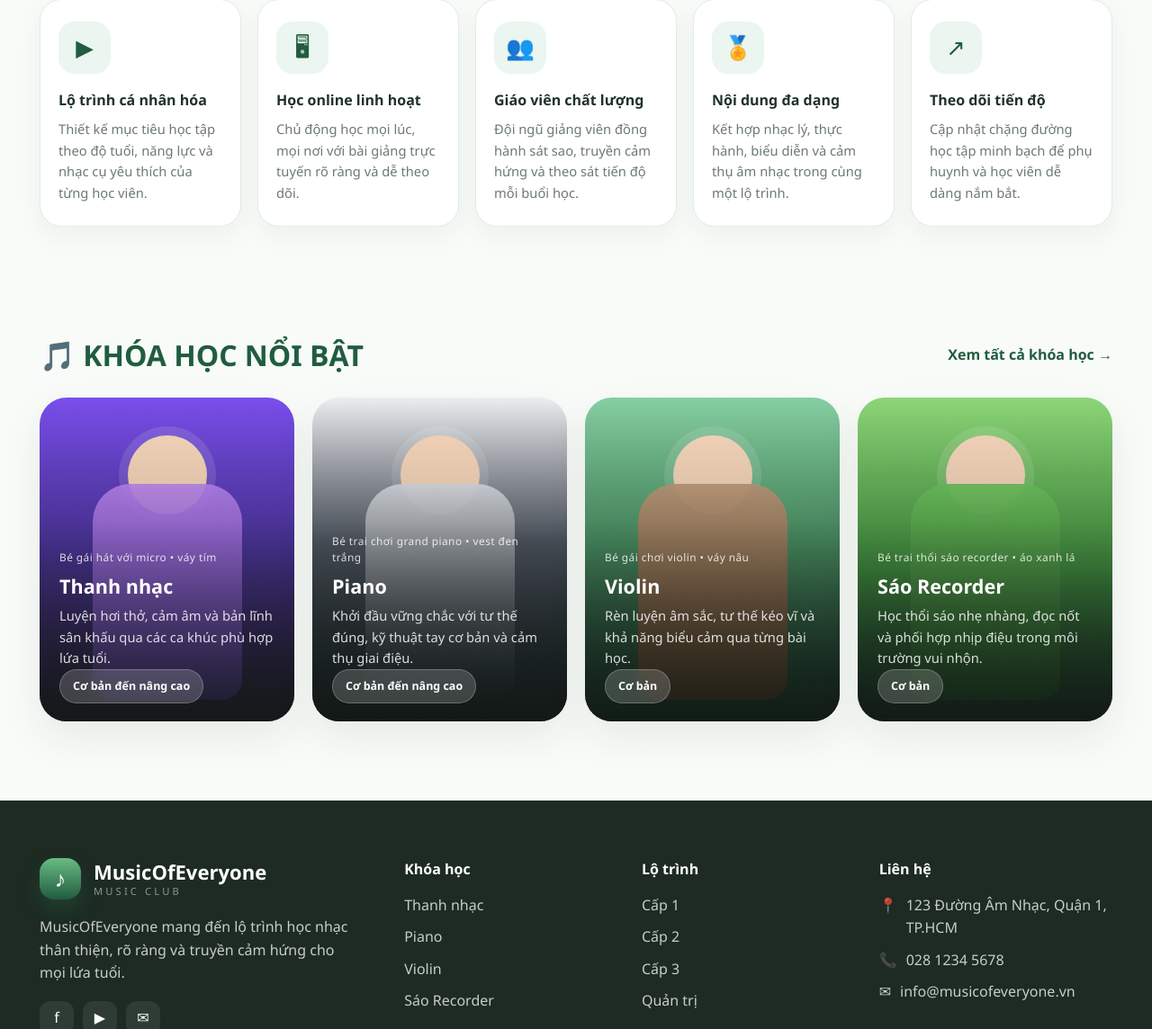
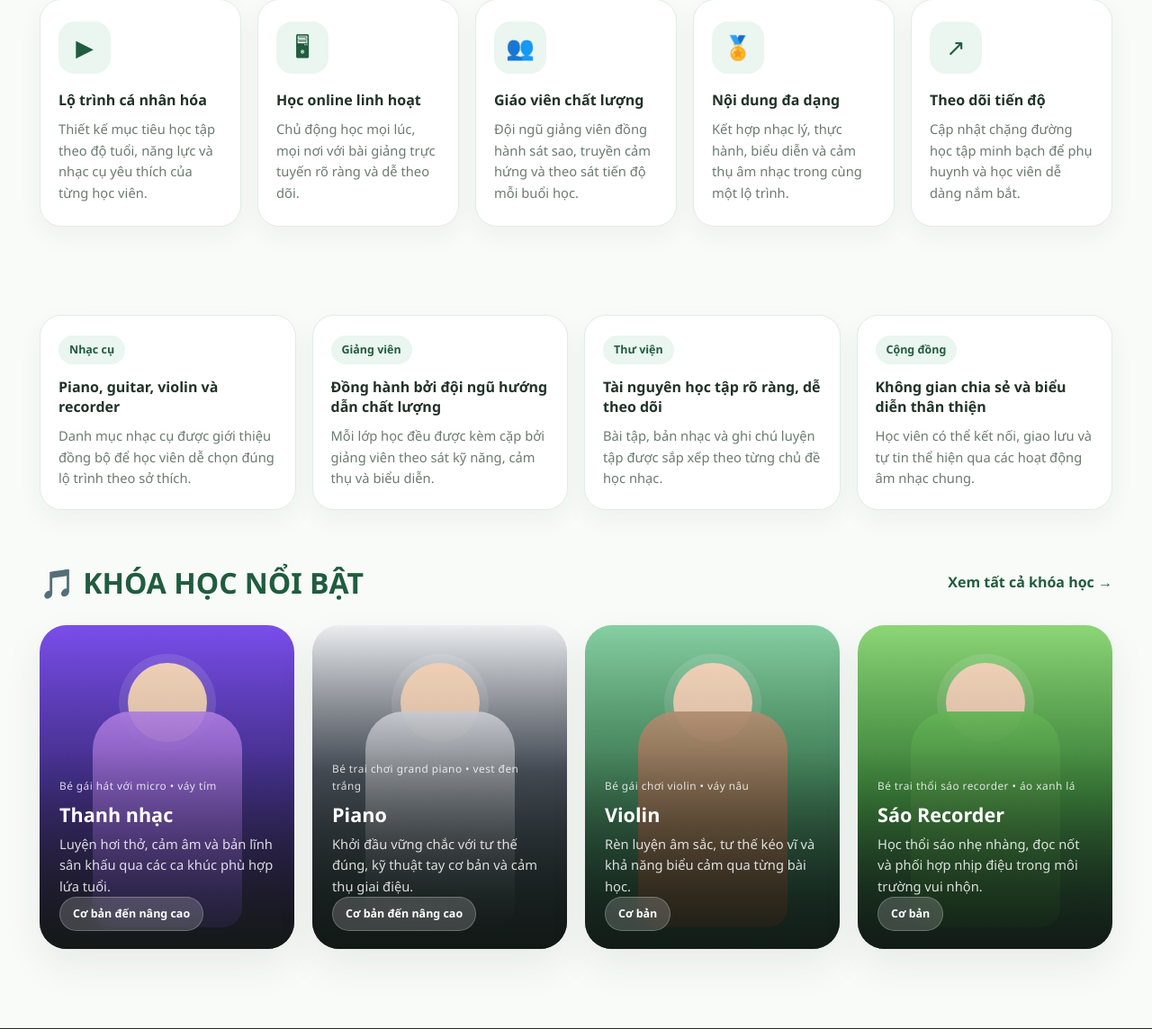
Before and after one commit to annaschneider162004/home, a PHP site: page / in a window 1280 px wide. Shown: the part 866-2010 px from the top of the page at 90% size. Run offline with PHP 8.4, Linux system fonts and the light colour scheme; data comes from the database, SQL or seed files in the repository; some libraries are stand-ins or nearby versions.

Commit message:
Improve homepage navigation accessibility

```diff
--- a/assets/css/style.css
+++ b/assets/css/style.css
@@ -50,7 +50,6 @@ button { font: inherit; }
 }
 
 section { padding: 88px 0; }
-.anchor-target { display: block; position: relative; top: -108px; visibility: hidden; }
 
 .btn {
   display: inline-flex;
@@ -444,6 +443,48 @@ nav a.active::after { width: 100%; }
   padding-top: 28px;
 }
 
+.info-panels-section {
+  padding-top: 10px;
+  padding-bottom: 26px;
+}
+
+.info-panels-grid {
+  display: grid;
+  grid-template-columns: repeat(4, minmax(0, 1fr));
+  gap: 18px;
+}
+
+.info-panel-card {
+  padding: 22px 20px;
+  background: var(--white);
+  border: 1px solid var(--border);
+  border-radius: 24px;
+  box-shadow: 0 10px 28px rgba(32, 50, 41, 0.05);
+  scroll-margin-top: 112px;
+}
+
+.info-panel-label {
+  display: inline-flex;
+  padding: 6px 12px;
+  border-radius: 999px;
+  background: var(--green-soft);
+  color: var(--green-dark);
+  font-size: .78rem;
+  font-weight: 700;
+}
+
+.info-panel-card h2 {
+  margin-top: 14px;
+  font-size: 1rem;
+  line-height: 1.4;
+}
+
+.info-panel-card p {
+  margin-top: 10px;
+  color: var(--text-mid);
+  font-size: .92rem;
+}
+
 .features-grid {
   display: grid;
   grid-template-columns: repeat(5, minmax(0, 1fr));
@@ -772,6 +813,11 @@ nav a.active::after { width: 100%; }
   50% { transform: translateY(-10px); }
 }
 
+@media (prefers-reduced-motion: reduce) {
+  html { scroll-behavior: auto; }
+  .floating-note { animation: none; }
+}
+
 @media (max-width: 1180px) {
   .header-inner { flex-wrap: wrap; padding: 18px 0; }
   nav { order: 3; width: 100%; }
@@ -783,6 +829,7 @@ nav a.active::after { width: 100%; }
   .hero-showcase { max-width: 620px; width: 100%; margin: 0 auto; }
   .levels-list { grid-template-columns: 1fr; }
   .features-grid { grid-template-columns: repeat(3, minmax(0, 1fr)); }
+  .info-panels-grid { grid-template-columns: repeat(2, minmax(0, 1fr)); }
   .featured-courses-grid { grid-template-columns: repeat(2, minmax(0, 1fr)); }
   .footer-top { grid-template-columns: repeat(2, minmax(0, 1fr)); }
 }
@@ -811,10 +858,6 @@ nav a.active::after { width: 100%; }
     border-radius: 20px;
     background: var(--white);
     box-shadow: var(--shadow);
-  }
-
-  nav.open .header-actions {
-    display: flex;
   }
 
   #hero { padding: 24px 0 110px; }
@@ -869,6 +912,7 @@ nav a.active::after { width: 100%; }
   #levels { margin-top: -34px; }
   .level-pill { align-items: flex-start; }
   .features-grid,
+  .info-panels-grid,
   .featured-courses-grid,
   .footer-top { grid-template-columns: 1fr; }
   .section-head,
--- a/index.php
+++ b/index.php
@@ -65,13 +65,40 @@ $features = [
     ],
 ];
 
+$infoPanels = [
+    [
+        'id' => 'instruments',
+        'label' => 'Nhạc cụ',
+        'title' => 'Piano, guitar, violin và recorder',
+        'desc' => 'Danh mục nhạc cụ được giới thiệu đồng bộ để học viên dễ chọn đúng lộ trình theo sở thích.',
+    ],
+    [
+        'id' => 'teachers',
+        'label' => 'Giảng viên',
+        'title' => 'Đồng hành bởi đội ngũ hướng dẫn chất lượng',
+        'desc' => 'Mỗi lớp học đều được kèm cặp bởi giảng viên theo sát kỹ năng, cảm thụ và biểu diễn.',
+    ],
+    [
+        'id' => 'library',
+        'label' => 'Thư viện',
+        'title' => 'Tài nguyên học tập rõ ràng, dễ theo dõi',
+        'desc' => 'Bài tập, bản nhạc và ghi chú luyện tập được sắp xếp theo từng chủ đề học nhạc.',
+    ],
+    [
+        'id' => 'community',
+        'label' => 'Cộng đồng',
+        'title' => 'Không gian chia sẻ và biểu diễn thân thiện',
+        'desc' => 'Học viên có thể kết nối, giao lưu và tự tin thể hiện qua các hoạt động âm nhạc chung.',
+    ],
+];
+
 $featuredCourseCards = [
     [
         'class' => 'theme-vocals',
         'title' => 'Thanh nhạc',
         'desc' => 'Luyện hơi thở, cảm âm và bản lĩnh sân khấu qua các ca khúc phù hợp lứa tuổi.',
         'badge' => 'Cơ bản đến nâng cao',
-        'aria' => 'Minh họa bé gái hát với micro trên sân khấu tím',
+        'aria' => 'Minh họa bé gái mặc váy tím hát với micro trên sân khấu',
         'caption' => 'Bé gái hát với micro • váy tím',
     ],
     [
@@ -134,7 +161,7 @@ $ogImage   = $seo['og_image'] ?? '';
         </span>
       </a>
 
-      <nav aria-label="Điều hướng chính">
+      <nav id="primary-nav" aria-label="Điều hướng chính">
         <ul>
           <li><a href="#hero" class="active">Trang chủ</a></li>
           <li><a href="#courses">Khóa học</a></li>
@@ -152,7 +179,7 @@ $ogImage   = $seo['og_image'] ?? '';
         <a href="#courses" class="btn btn-primary">Đăng ký</a>
       </div>
 
-      <button class="hamburger" aria-label="Menu" type="button">
+      <button class="hamburger" aria-label="Menu" aria-controls="primary-nav" aria-expanded="false" type="button">
         <span></span><span></span><span></span>
       </button>
     </div>
@@ -213,7 +240,6 @@ $ogImage   = $seo['og_image'] ?? '';
 
 <section id="features">
   <div class="container">
-    <span id="community" class="anchor-target" aria-hidden="true"></span>
     <div class="features-grid">
       <?php foreach ($features as $feature): ?>
         <article class="feature-card">
@@ -226,10 +252,22 @@ $ogImage   = $seo['og_image'] ?? '';
   </div>
 </section>
 
+<section class="info-panels-section">
+  <div class="container">
+    <div class="info-panels-grid">
+      <?php foreach ($infoPanels as $panel): ?>
+        <article id="<?= e($panel['id']) ?>" class="info-panel-card">
+          <span class="info-panel-label"><?= e($panel['label']) ?></span>
+          <h2><?= e($panel['title']) ?></h2>
+          <p><?= e($panel['desc']) ?></p>
+        </article>
+      <?php endforeach; ?>
+    </div>
+  </div>
+</section>
+
 <section id="courses">
   <div class="container">
-    <span id="instruments" class="anchor-target" aria-hidden="true"></span>
-    <span id="library" class="anchor-target" aria-hidden="true"></span>
     <div class="section-head">
       <h2 class="section-title-inline">🎵 KHÓA HỌC NỔI BẬT</h2>
       <a href="#footer" class="section-link">Xem tất cả khóa học <span aria-hidden="true">→</span></a>
@@ -280,7 +318,7 @@ $ogImage   = $seo['og_image'] ?? '';
         </ul>
       </div>
 
-      <div class="footer-col" id="teachers">
+      <div class="footer-col">
         <h4>Lộ trình</h4>
         <ul>
           <li><a href="#levels">Cấp 1</a></li>
```
Also changed, not shown: assets/js/main.js (+8 -4 lines).
